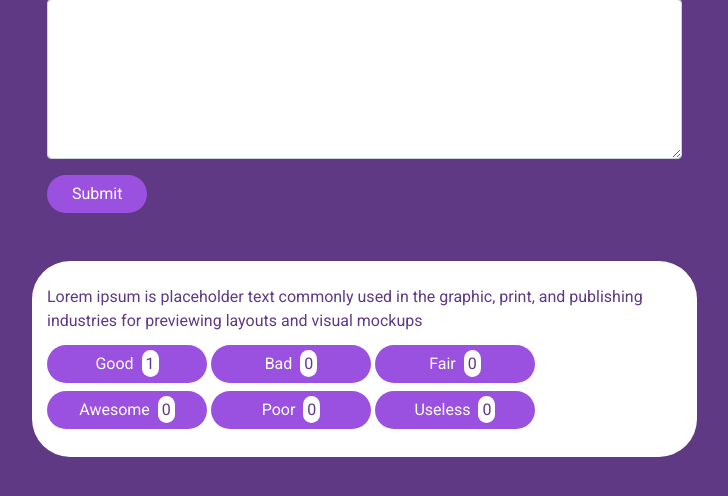
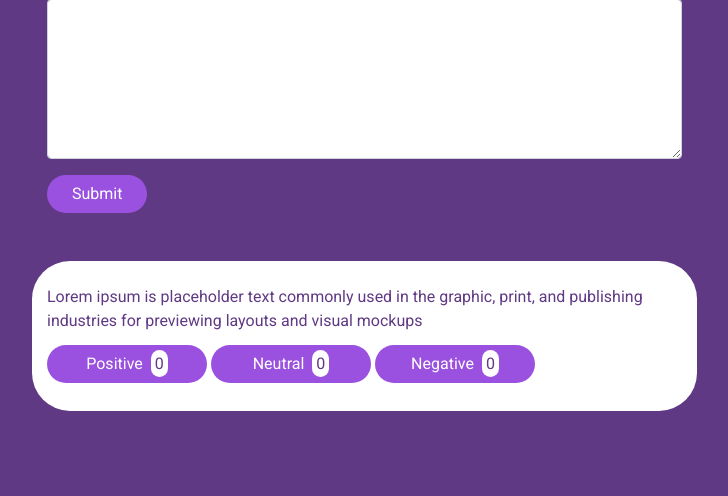
Before and after one commit to sixpathdev/sentiment-analysis, a PHP site: page / in a window 1280 px wide. Shown: the part 91-587 px from the top of the page, without its empty margins (38-766 px from the left). Run offline with PHP 8.4, Linux system fonts and the light colour scheme; data comes from the database, SQL or seed files in the repository; both versions use the stored data as it was after the commit; data that the repository does not hold is empty.

Commit message:
Reviews options changed

```diff
--- a/index.php
+++ b/index.php
@@ -37,18 +37,18 @@ $posts = getPosts();
                                 <input type="hidden" name="good">
                             </form>
                         </button>
-                        <button class="btn primary-bg ml-4" onclick="submitfunc('bad')" style="width:245px;">
+                        <button class="btn primary-bg ml-4" onclick="submitfunc('negative')" style="width:245px;">
                             <form action="" method="post">
-                                <span>Bad</span>
-                                <input type="hidden" name="Bad">
+                                <span>negative</span>
+                                <input type="hidden" name="negative">
                             </form>
                         </button>
                     </div>
                     <div class="options-container mt-3">
-                        <button class="btn primary-bg" onclick="submitfunc('fair')" style="width:245px;">
+                        <button class="btn primary-bg" onclick="submitfunc('neutral')" style="width:245px;">
                             <form action="" method="post">
-                                <span>Fair</span>
-                                <input type="hidden" name="Fair">
+                                <span>neutral</span>
+                                <input type="hidden" name="neutral">
                             </form>
                         </button>
                         <button class="btn primary-bg ml-4" onclick="submitfunc()" style="width:245px;">
@@ -80,52 +80,25 @@ $posts = getPosts();
                         <span style="color: #603984;font-weight:400;"><?php echo $posts[$i]['text'] ?></span>
                     </div>
                     <div class="options-container">
-                        <button class="btn primary-bg my-1 stats-btn" onclick="submitform('good_<?php echo $posts[$i]['id'] ?>')">
-                            <span>Good</span>
-                            <span class="ml-1 p-1 stats-count""><?php echo count(vote('good', $posts[$i]['id'])) ?></span>
-                        <form id="good_<?php echo $posts[$i]['id'] ?>" action="insert.php" method="post">
-                                <input type="hidden" name="vote" value="good_<?php echo $posts[$i]['id'] ?>">
+                        <button class="btn primary-bg my-1 stats-btn" onclick="submitform('positive_<?php echo $posts[$i]['id'] ?>')">
+                            <span>Positive</span>
+                            <span class="ml-1 p-1 stats-count""><?php echo count(vote('positive', $posts[$i]['id'])) ?></span>
+                        <form id="positive_<?php echo $posts[$i]['id'] ?>" action="insert.php" method="post">
+                                <input type="hidden" name="vote" value="positive_<?php echo $posts[$i]['id'] ?>">
                                 </form>
                         </button>
-                        <button class=" btn primary-bg my-1 stats-btn" onclick="submitform('bad_<?php echo $posts[$i]['id'] ?>')">
-                            <span>Bad</span>
-                            <span class="ml-1 p-1 stats-count""><?php echo count(vote('bad', $posts[$i]['id'])) ?></span>
-                            <form id="bad_<?php echo $posts[$i]['id'] ?>" action="insert.php" method="post">
-                                <input type="hidden" name="vote" value="bad_<?php echo $posts[$i]['id'] ?>">
+                        <button class=" btn primary-bg my-1 stats-btn" onclick="submitform('neutral_<?php echo $posts[$i]['id'] ?>')">
+                            <span>Neutral</span>
+                            <span class="ml-1 p-1 stats-count""><?php echo count(vote('neutral', $posts[$i]['id'])) ?></span>
+                                <form action="insert.php" method="post" id="neutral_<?php echo $posts[$i]['id'] ?>">
+                                <input type="hidden" name="vote" value="neutral_<?php echo $posts[$i]['id'] ?>">
                                 </form>
                         </button>
-                        <button class=" btn primary-bg my-1 stats-btn" onclick="submitform('fair_<?php echo $posts[$i]['id'] ?>')">
-                            <span>Fair</span>
-                            <span class="ml-1 p-1 stats-count""><?php echo count(vote('fair', $posts[$i]['id'])) ?></span>
-                                <form action="insert.php" method="post" id="fair_<?php echo $posts[$i]['id'] ?>">
-                                <input type="hidden" name="vote" value="fair_<?php echo $posts[$i]['id'] ?>">
-                                </form>
-                        </button>
-                        <button class=" btn primary-bg my-1 stats-btn" onclick="submitform('awesome_<?php echo $posts[$i]['id'] ?>')">
-                            <span>Awesome</span>
-                            <span class="ml-1 p-1 stats-count""><?php echo count(vote('awesome', $posts[$i]['id'])) ?></span>
-                                    <form id="awesome_<?php echo $posts[$i]['id'] ?>" action="insert.php" method="post">
-                                <input type="hidden" name="vote" value="awesome_<?php echo $posts[$i]['id'] ?>">
-                                </form>
-                        </button>
-
-                        <button class=" btn primary-bg my-1 stats-btn" onclick="submitform('poor_<?php echo $posts[$i]['id'] ?>')">
-                            <span>Poor</span>
-                            <span class="ml-1 p-1 stats-count""><?php echo count(vote('poor', $posts[$i]['id'])) ?></span>
-                                    <form id="poor_<?php echo $posts[$i]['id'] ?>" action="insert.php" method="post">
-                                <input type="hidden" name="vote" value="poor_<?php echo $posts[$i]['id'] ?>">
-                                </form>
-                        </button>
-
-
-
-
-
-                        <button class=" btn primary-bg my-1 stats-btn" onclick="submitform('useless_<?php echo $posts[$i]['id'] ?>')">
-                            <span>Useless</span>
-                            <span class="ml-1 p-1 stats-count"><?php echo count(vote('useless', $posts[$i]['id'])) ?></span>
-                                <form id="useless_<?php echo $posts[$i]['id'] ?>" action="insert.php" method="post">
-                                <input type="hidden" name="vote" value="useless_<?php echo $posts[$i]['id'] ?>">
+                        <button class=" btn primary-bg my-1 stats-btn" onclick="submitform('negative_<?php echo $posts[$i]['id'] ?>')">
+                            <span>Negative</span>
+                            <span class="ml-1 p-1 stats-count""><?php echo count(vote('negative', $posts[$i]['id'])) ?></span>
+                            <form id="negative_<?php echo $posts[$i]['id'] ?>" action="insert.php" method="post">
+                                <input type="hidden" name="vote" value="negative_<?php echo $posts[$i]['id'] ?>">
                                 </form>
                         </button>
                     </div>
--- a/logic/utility.php
+++ b/logic/utility.php
@@ -49,8 +49,7 @@ function insertVote($table, $post_id)
 {
     global $db;
     $data = array(
-        "post_id" => $post_id,
-        "count" => 1
+        "post_id" => $post_id
     );
     $db->insert($table, $data);
 }
```
Also changed, not shown: sentiment_analysis (1).sql (added, +137 -0 lines).
